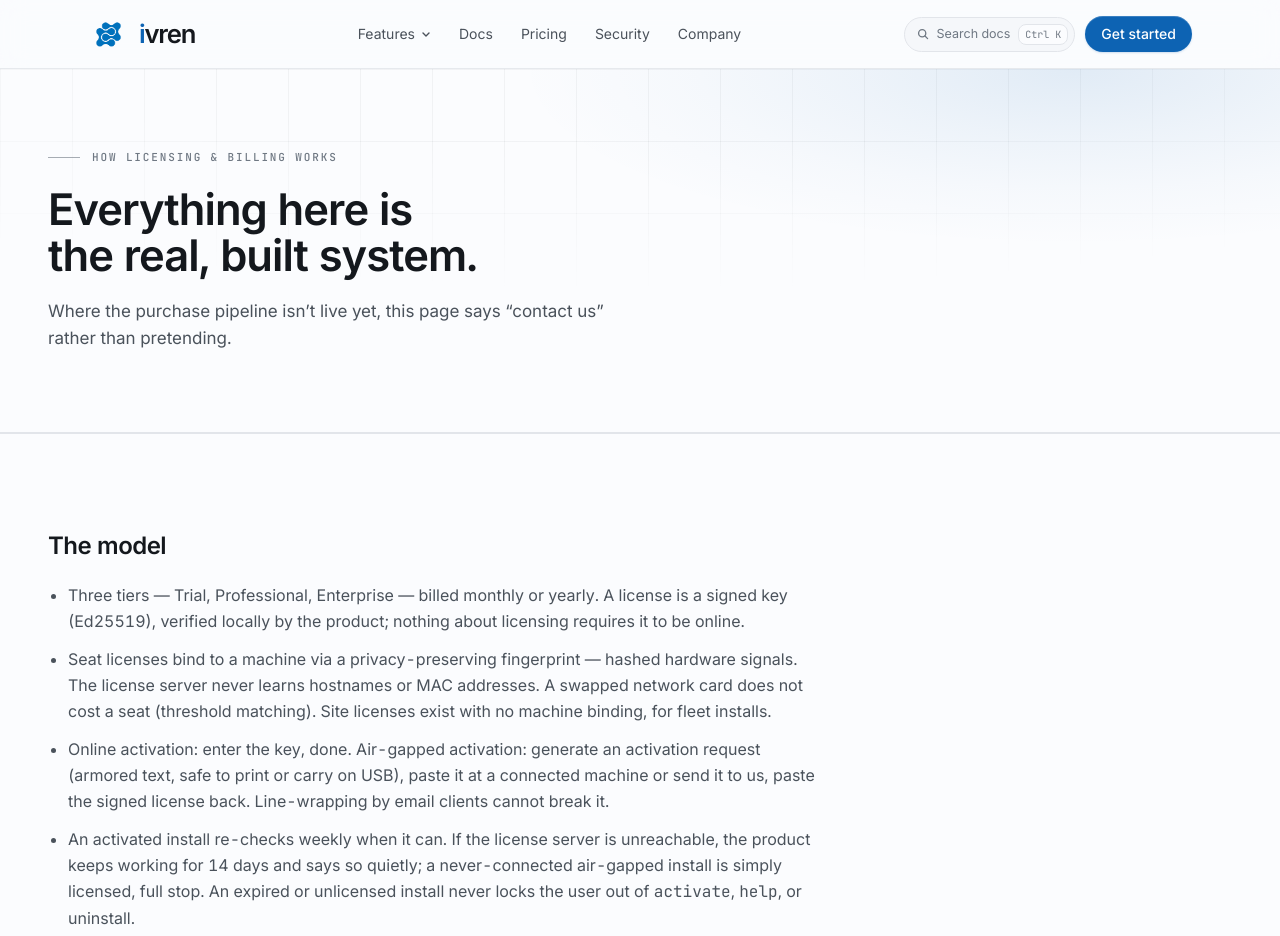
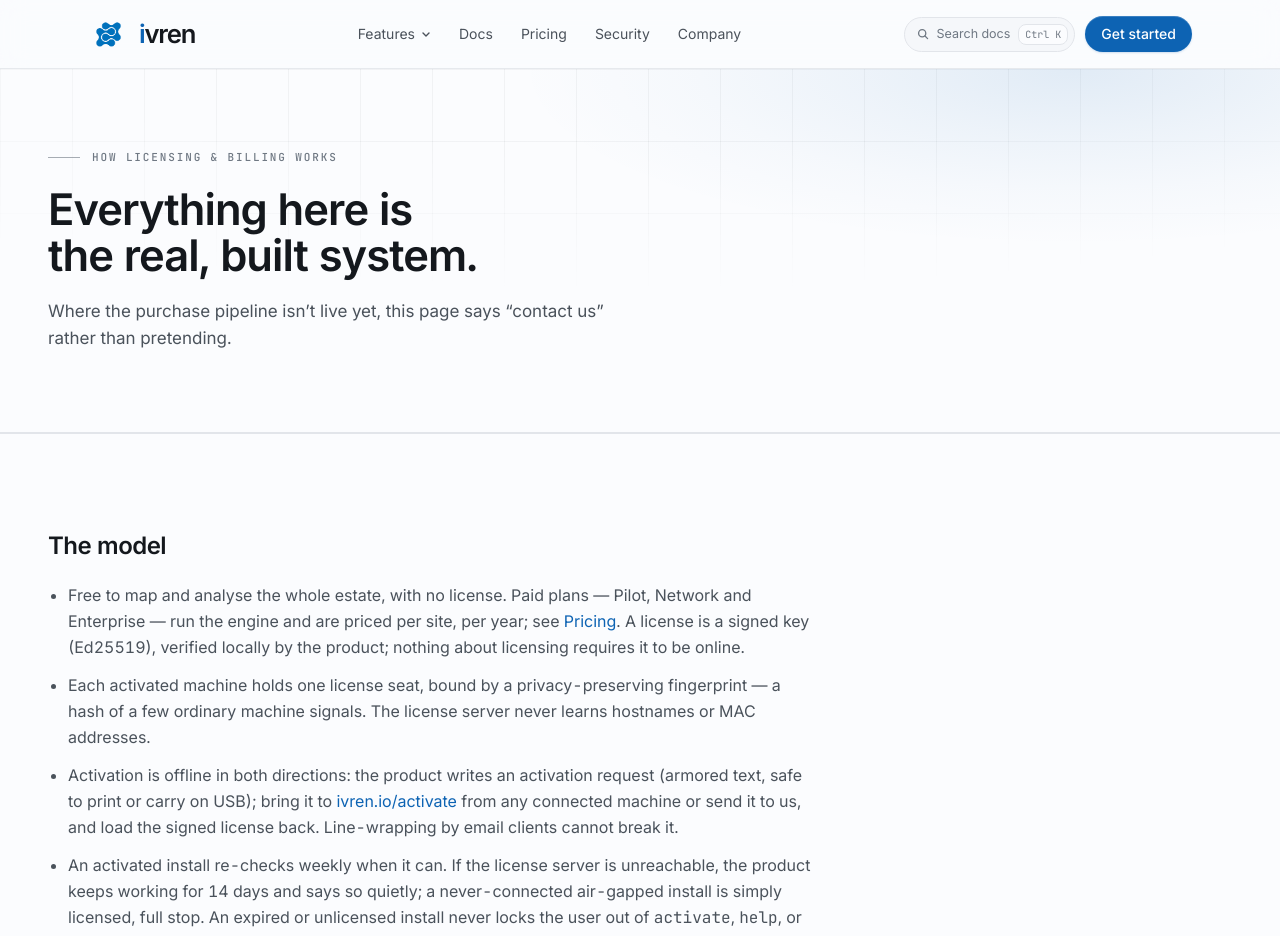
Before and after one commit to tonimnim/ivren.io-web, a Next.js app: page /licensing in a window 1280 px wide. Shown: the top 936 px of the page. Built offline with nearby package versions, Linux system fonts and the light colour scheme.

Commit message:
Drop trial, seat and monthly copy for the per-site ladder

```diff
--- a/src/app/(site)/docs/licensing-activation/page.tsx
+++ b/src/app/(site)/docs/licensing-activation/page.tsx
@@ -7,13 +7,15 @@ export default function LicensingActivationPage() {
     <div>
       <h1>Licensing & activation</h1>
       <p>
-        Three tiers — Trial, Professional, Enterprise — billed monthly or
-        yearly. See <a href="/licensing">How licensing & billing works</a>{" "}
-        for the full purchase path.
+        Free to map and analyse the whole estate, with no licence at all.
+        Paid plans run the engine and are priced per site, per year — see{" "}
+        <a href="/pricing">Pricing</a>, and{" "}
+        <a href="/licensing">How licensing & billing works</a> for the full
+        purchase path.
       </p>
 
-      <h2 id="online">Online activation</h2>
-      <p>Enter the license key. Done. A license is a signed key (Ed25519), verified locally by the product.</p>
+      <h2 id="online">The licence</h2>
+      <p>A licence is a signed key (Ed25519), verified locally by the product. Activation is offline in both directions: nothing about it requires the machine to be online.</p>
 
       <h2 id="air-gapped">Air-gapped activation</h2>
       <ol>
@@ -22,9 +24,10 @@ export default function LicensingActivationPage() {
           to print or carry on USB.
         </li>
         <li>
-          Paste it at a connected machine, or send it to us.
+          Bring it to <a href="/activate">ivren.io/activate</a> from any
+          connected machine, or send it to us.
         </li>
-        <li>Paste the signed license back into Ivren.</li>
+        <li>Load the signed licence back into Ivren.</li>
       </ol>
       <p>
         Line-wrapping by email clients cannot break the request — it&rsquo;s
--- a/src/app/(site)/licensing/page.tsx
+++ b/src/app/(site)/licensing/page.tsx
@@ -67,24 +67,30 @@ export default function LicensingPage() {
         <Block title="The model">
           <ul className="list-disc space-y-3 pl-5">
             <li>
-              Three tiers — Trial, Professional, Enterprise — billed
-              monthly or yearly. A license is a signed key (Ed25519),
-              verified locally by the product; nothing about licensing
-              requires it to be online.
+              Free to map and analyse the whole estate, with no license.
+              Paid plans — Pilot, Network and Enterprise — run the engine
+              and are priced per site, per year; see{" "}
+              <a href="/pricing" className="text-accent hover:text-accent-strong">
+                Pricing
+              </a>
+              . A license is a signed key (Ed25519), verified locally by the
+              product; nothing about licensing requires it to be online.
             </li>
             <li>
-              Seat licenses bind to a machine via a privacy-preserving
-              fingerprint — hashed hardware signals. The license server
-              never learns hostnames or MAC addresses. A swapped network
-              card does not cost a seat (threshold matching). Site
-              licenses exist with no machine binding, for fleet installs.
+              Each activated machine holds one license seat, bound by a
+              privacy-preserving fingerprint — a hash of a few ordinary
+              machine signals. The license server never learns hostnames or
+              MAC addresses.
             </li>
             <li>
-              Online activation: enter the key, done. Air-gapped
-              activation: generate an activation request (armored text,
-              safe to print or carry on USB), paste it at a connected
-              machine or send it to us, paste the signed license back.
-              Line-wrapping by email clients cannot break it.
+              Activation is offline in both directions: the product writes an
+              activation request (armored text, safe to print or carry on
+              USB); bring it to{" "}
+              <a href="/activate" className="text-accent hover:text-accent-strong">
+                ivren.io/activate
+              </a>{" "}
+              from any connected machine or send it to us, and load the signed
+              license back. Line-wrapping by email clients cannot break it.
             </li>
             <li>
               An activated install re-checks weekly when it can. If the
@@ -104,8 +110,8 @@ export default function LicensingPage() {
         <Block title="The purchase path — hospitals buy by PO">
           <ol className="list-decimal space-y-3 pl-5">
             <li>
-              Request a quote — organization, contact, tier, seat count,
-              billing period — to{" "}
+              Request a quote — organization, contact, plan and number of
+              sites — to{" "}
               <a
                 href={`mailto:${company.email}`}
                 className="text-accent hover:text-accent-strong"
--- a/src/app/(site)/refund/page.tsx
+++ b/src/app/(site)/refund/page.tsx
@@ -11,8 +11,8 @@ export default function RefundPage() {
       draftNote="Draft — pending legal review."
     >
       <p>
-        Evaluation happens on the Trial tier before any purchase, so paid
-        licenses are entered into deliberately. If a purchase was made in
+        The free tier maps and analyses the whole estate before any
+        purchase, so paid plans are entered into deliberately. If a purchase was made in
         error, contact us and we will work it out.
       </p>
       <p>
--- a/src/app/llms.txt/route.ts
+++ b/src/app/llms.txt/route.ts
@@ -41,7 +41,7 @@ Nothing is uploaded. There is no telemetry and no phone-home. Files are read in
 
 ## Licensing
 
-Trial is free with no time pressure. Professional and Enterprise are licensed per seat or per site, billed monthly or yearly. Licences are signed keys verified locally; activation works fully air-gapped. An expired licence never blocks activation, help, or uninstall.
+The free tier maps and analyses the whole estate — offline, with no account and no time limit. Paid plans run the engine and are priced per site, per year: Pilot for a single hospital, Network for hospital groups, Enterprise for health systems; current prices are at https://ivren.io/pricing. Licences are signed keys verified locally; activation works fully air-gapped, with a request file brought to https://ivren.io/activate from any connected computer. An expired licence falls back to the free tier and never blocks activation, help, or uninstall.
 
 ## Contact
 
--- a/src/lib/seo.ts
+++ b/src/lib/seo.ts
@@ -188,7 +188,7 @@ export const softwareSchema = {
     price: "0",
     priceCurrency: "USD",
     description:
-      "Free Trial tier — the full product, no time limit. Professional and Enterprise licensing available.",
+      "Free tier — map and analyse the whole estate, offline, with no time limit. Paid plans run the engine, priced per site per year.",
   },
 };
 
```
